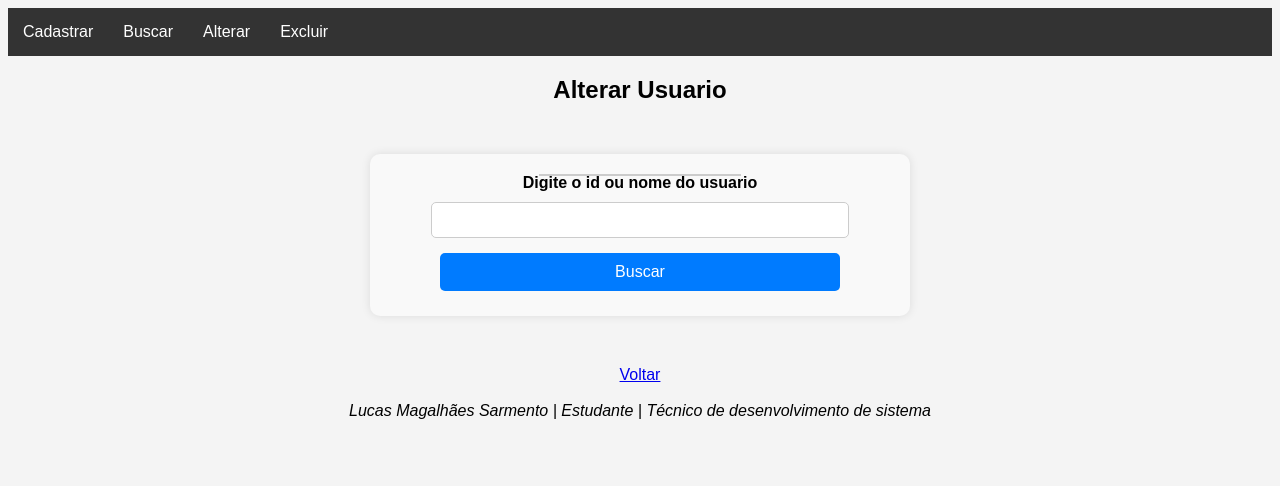
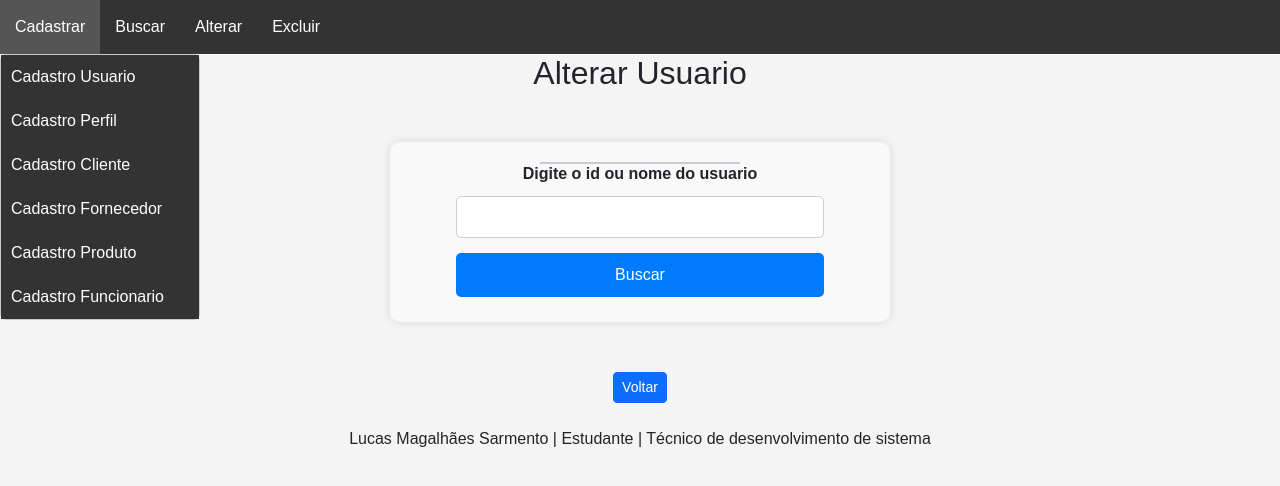
Before and after one commit to Lucas-Magalhaes-oficial/LucasSarmento_provaPHP, a PHP site: page /alterar_usuario.php in a window 1280 px wide. Shown: the top 486 px of the page. Run offline with PHP 8.4, Linux system fonts and the light colour scheme; a user stored in the database is signed in.

Commit message:
update de estilização
adição do link dos arquivos de bootstrap e estilização do botão "voltar" dessas páginas

```diff
--- a/alterar_usuario.php
+++ b/alterar_usuario.php
@@ -45,6 +45,7 @@
     <meta charset="UTF-8">
     <meta name="viewport" content="width=device-width, initial-scale=1.0">
     <title>Alterar usuario</title>
+    <link rel="stylesheet" href="css/bootstrap.min.css">
     <link rel="stylesheet" href="styles.css">
     <!-- certifique-se de que o javascript está sendo carregado corretamente-->
     <script:src="scripts.js"></script>
@@ -140,12 +141,13 @@
             <button type="reset">Cancelar</button>
          </form>
     <?php endif; ?>
-    <a href="principal.php">Voltar</a>
+    <a href="principal.php" class="btn btn-primary btn-sm">Voltar</a>
 
 <br>
         <br>
     <center>
   <address>Lucas Magalhães Sarmento | Estudante | Técnico de desenvolvimento de sistema</address>
 </center>
+<script src="js/bootstrap.bundle.min.js"></script>
 </body>
 </html>
--- a/buscar_usuario.php
+++ b/buscar_usuario.php
@@ -133,7 +133,7 @@
     <?php else:?>
         <p>Nenhum usuario encontrado.</p>
     <?php endif;?>
-    <a href="principal.php"> Voltar</a>
+    <a href="principal.php" class="btn btn-primary btn-sm"> Voltar</a>
 
 <br><br>
     <center>
--- a/cadastro_usuario.php
+++ b/cadastro_usuario.php
@@ -70,6 +70,7 @@
     <meta charset="UTF-8">
     <meta name="viewport" content="width=device-width, initial-scale=1.0">
     <title>Painel principal</title>
+    <link rel="stylesheet" href="css/bootstrap.min.css">
     <link rel="stylesheet" href="styles.css">
     <script src="scripts.js"></script>
 </head>
@@ -117,11 +118,13 @@
         <button type="submit">Salvar</button>
         <button type="reset">Cancelar</button>
     </form>
-    <a href="principal.php">Voltar</a>
+    <a href="principal.php" class="btn btn-primary btn-sm">Voltar</a>
+
 
     <br><br>
     <center>
         <address>Lucas Magalhães Sarmento | Estudante | Técnico de desenvolvimento de sistema</address>
     </center>
+    <script src="js/bootstrap.bundle.min.js"></script>
 </body>
 </html>
--- a/excluir_usuario.php
+++ b/excluir_usuario.php
@@ -129,7 +129,7 @@
             <p>Nenhum usuario encontrado</p>
         <?php endif;?>
 
-        <a href="principal.php">Voltar</a>
+        <a href="principal.php" class="btn btn-primary btn-sm">Voltar</a>
 
         <br>
         <br>
--- a/recuperar_senha.php
+++ b/recuperar_senha.php
@@ -39,6 +39,7 @@
     <meta charset="UTF-8">
     <meta name="viewport" content="width=device-width, initial-scale=1.0">
     <title>Recuperar senha</title>
+    <link rel="stylesheet" href="css/bootstrap.min.css">
     <link rel="stylesheet" href="styles.css">
 </head>
 <body>
@@ -51,8 +52,11 @@
 
     <br>
         <br>
+
+        <a href="principal.php"  class="btn btn-primary btn-sm">Voltar</a>
     <center>
   <address>Lucas Magalhães Sarmento | Estudante | Técnico de desenvolvimento de sistema</address>
 </center>
+<script src="js/bootstrap.bundle.min.js"></script>
 </body>
 </html>
```
